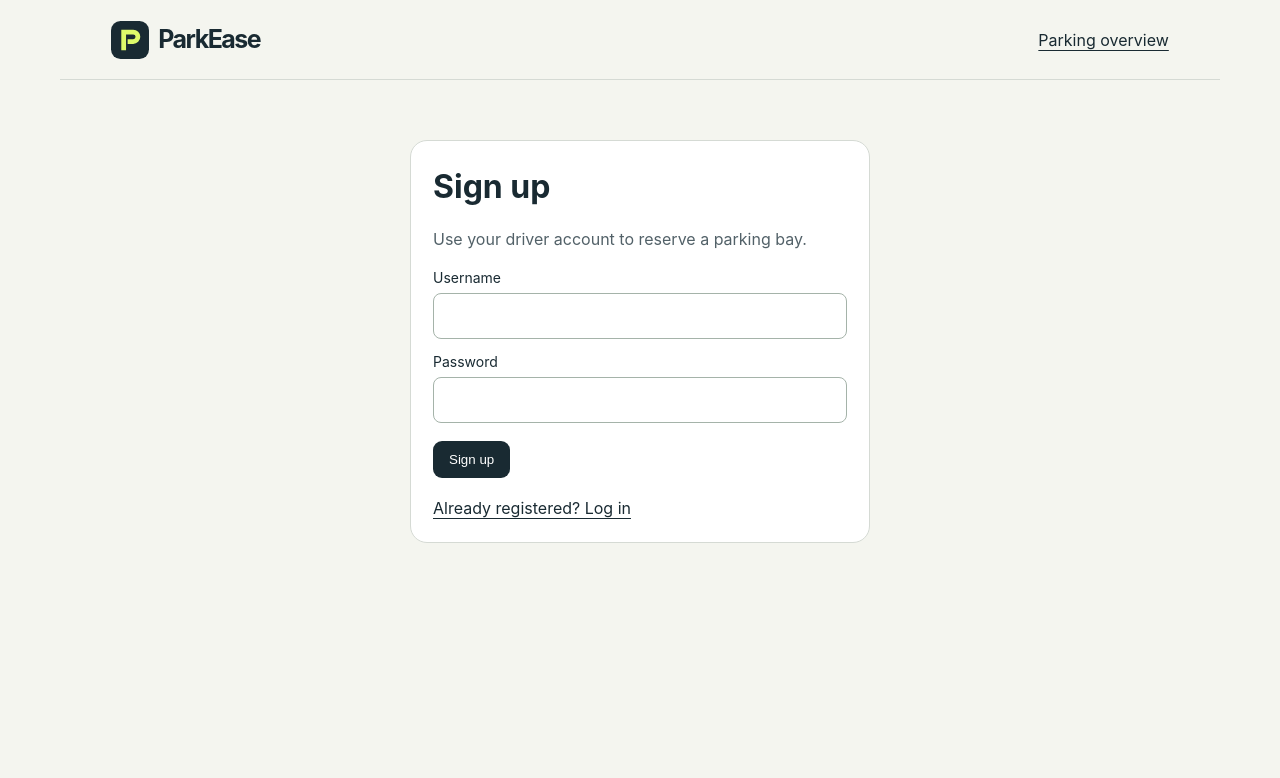
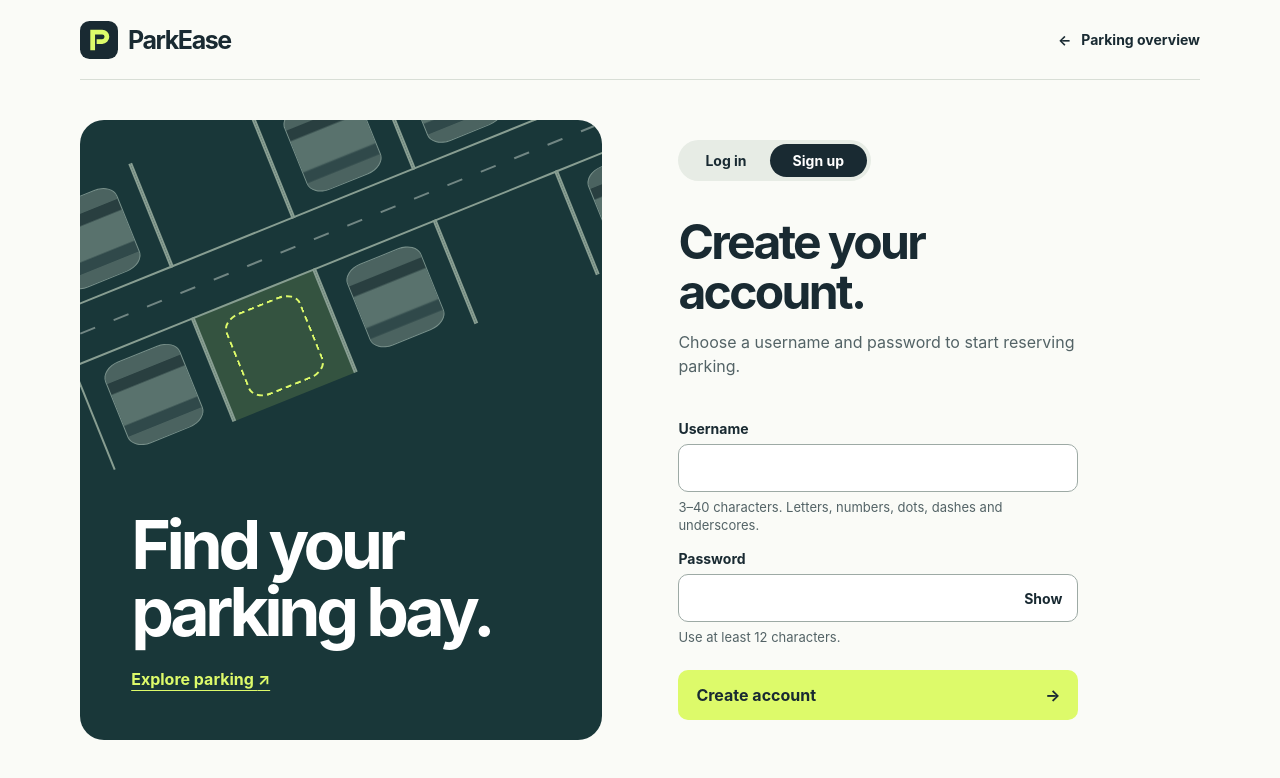
Before and after one commit to ruthvikreddyv/parkease, a plain HTML site: page public/signup/index.html in a window 1280 px wide. Drawn offline with Linux system fonts and the light colour scheme.

Commit message:
Redesign driver signup

```diff
--- a/public/signup/index.html
+++ b/public/signup/index.html
@@ -1,4 +1,38 @@
-<!doctype html><html lang="en"><head><meta charset="utf-8"><meta name="viewport" content="width=device-width,initial-scale=1"><title>Sign up · ParkEase</title><link rel="icon" href="/mark.svg"><link rel="stylesheet" href="/style.css"><script defer src="/account.js"></script></head><body><header><a class="brand" href="/"><img src="/mark.svg" alt="">ParkEase</a><a href="/">Parking overview</a></header><main class="panel account"><h1>Sign up</h1><p>Use your driver account to reserve a parking bay.</p>
-<form data-mode="signup"><label for="username">Username</label><input id="username" name="username" autocomplete="username" minlength="3" maxlength="40" pattern="[a-zA-Z0-9_.\-]+" required>
-<label for="password">Password</label><input id="password" name="password" type="password" autocomplete="new-password" minlength="12" maxlength="128" required>
-<button type="submit">Sign up</button></form><p role="status" id="notice"></p><a href="/login/">Already registered? Log in</a></main></body></html>
+<!doctype html>
+<html lang="en">
+<head>
+  <meta charset="utf-8">
+  <meta name="viewport" content="width=device-width,initial-scale=1">
+  <title>Create account · ParkEase</title>
+  <link rel="icon" href="/mark.svg">
+  <link rel="stylesheet" href="/account.css">
+  <script defer src="/account.js"></script>
+</head>
+<body>
+  <header>
+    <a class="brand" href="/"><img src="/mark.svg" alt="">ParkEase</a>
+    <a class="back" href="/#live"><span aria-hidden="true">←</span> Parking overview</a>
+  </header>
+  <main>
+    <aside aria-label="Parking overview">
+      <div class="lot" aria-hidden="true"><i class="parked"></i><i class=""></i><i class="parked"></i><i class="parked"></i><i class=""></i><i class="parked"></i><i class="target"></i><i class="parked"></i><i class=""></i><i class="parked"></i></div>
+      <div class="aside-copy"><h2>Find your<br>parking bay.</h2><a href="/#live">Explore parking <span aria-hidden="true">↗</span></a></div>
+    </aside>
+    <section aria-labelledby="heading">
+      <nav aria-label="Driver account"><a href="/login/">Log in</a><a href="/signup/" aria-current="page">Sign up</a></nav>
+      <h1 id="heading">Create your account.</h1>
+      <p>Choose a username and password to start reserving parking.</p>
+      <form data-mode="signup">
+        <label for="username">Username</label>
+        <input id="username" name="username" autocomplete="username" autocapitalize="none" spellcheck="false" minlength="3" maxlength="40" pattern="[a-zA-Z0-9_.\-]+" aria-describedby="user-hint" required>
+        <small id="user-hint">3–40 characters. Letters, numbers, dots, dashes and underscores.</small>
+        <label for="password">Password</label>
+        <div class="password"><input id="password" name="password" type="password" autocomplete="new-password" minlength="12" maxlength="128" aria-describedby="pass-hint" required><button type="button" id="toggle" aria-controls="password" aria-label="Show password">Show</button></div>
+        <small id="pass-hint">Use at least 12 characters.</small>
+        <button type="submit" class="submit">Create account<span aria-hidden="true">→</span></button>
+        <div id="notice" role="status"></div>
+      </form>
+    </section>
+  </main>
+</body>
+</html>
```
